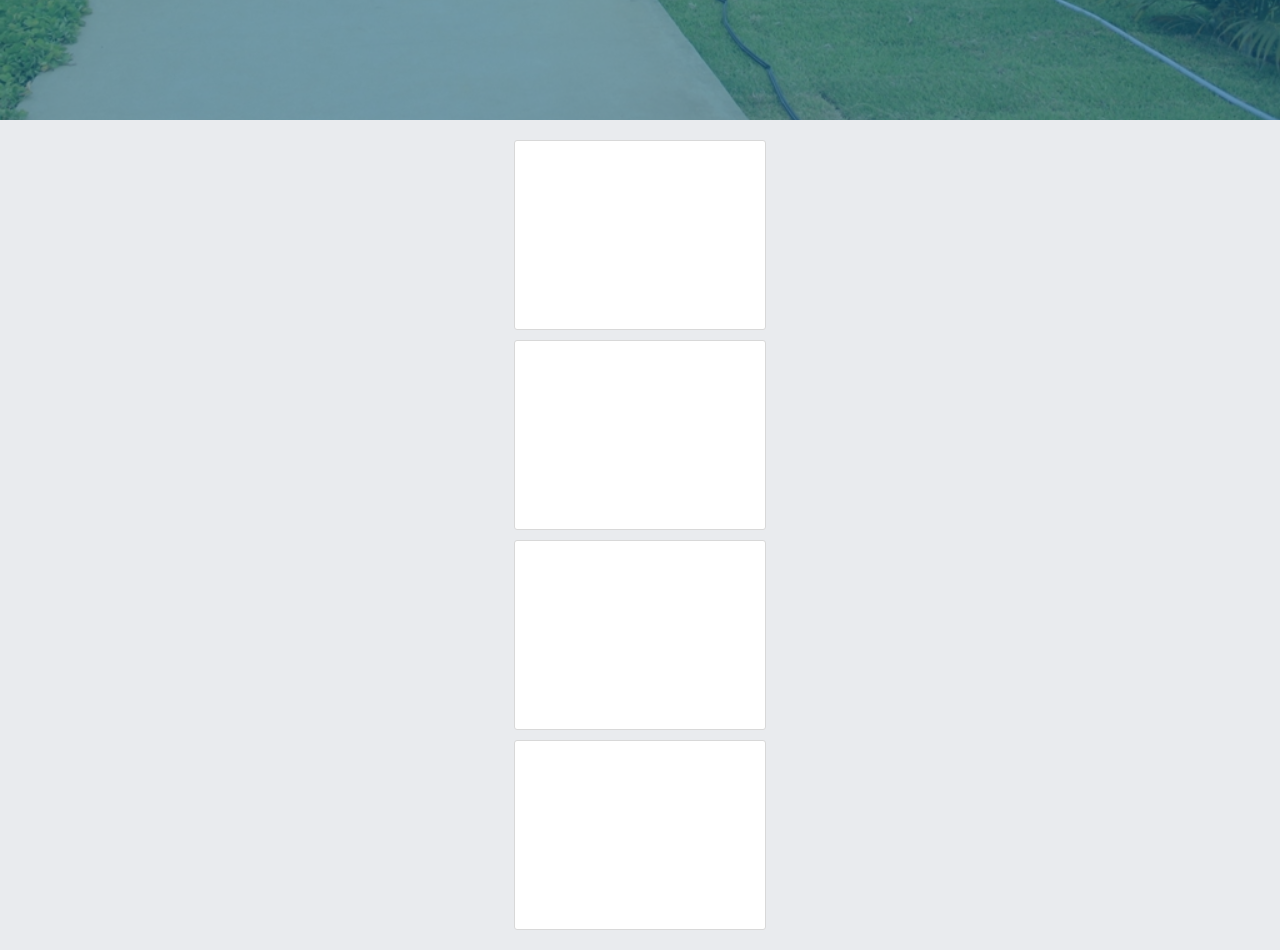
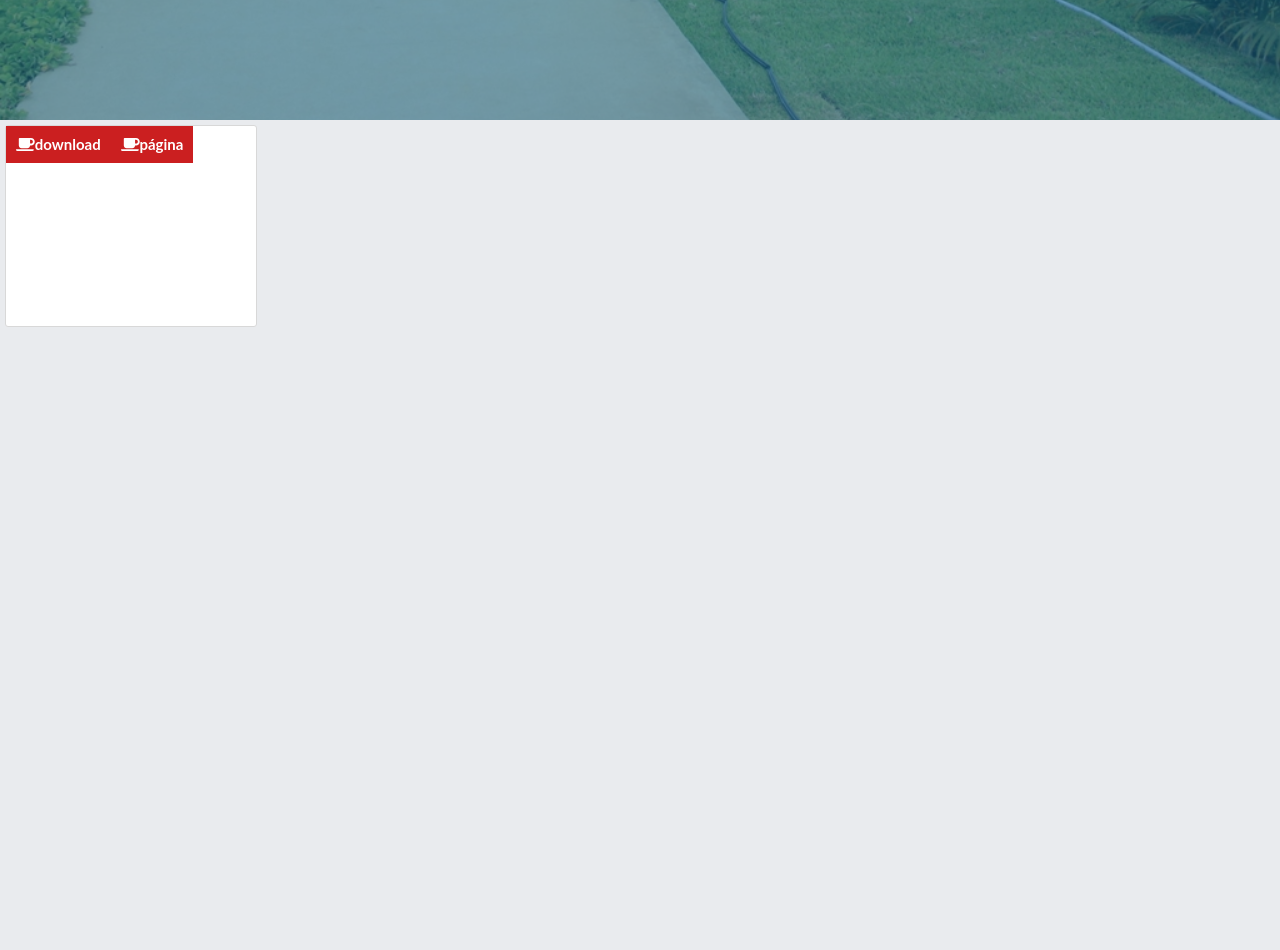
Before and after one commit to ifpe-cti/ifpe-cti.github.io, a React (Create React App) app: page / in a window 1280 px wide. Shown: the part 680-1630 px from the top of the page. After the commit the page ends 1012 px from the top, so only its background shows below. Built offline with nearby package versions, Linux system fonts and the light colour scheme.

Commit message:
criado a estrutura inicial do componente ButtonIcon

```diff
--- /dev/null
+++ b/src/components/ButtonIcon/index.jsx
@@ -0,0 +1,15 @@
+import React, { Component } from 'react'
+import { FontAwesomeIcon } from '@fortawesome/react-fontawesome'
+import { faCoffee } from '@fortawesome/free-solid-svg-icons'
+import { Button } from './styles'
+
+export default class BottonIcon extends Component {
+    render() {
+        return (
+            <Button>
+                <FontAwesomeIcon icon={faCoffee}/>
+                {this.props.value}
+            </Button>
+        )
+    }
+}
--- /dev/null
+++ b/src/components/ButtonIcon/styles.js
@@ -0,0 +1,14 @@
+import styled from 'styled-components'
+
+export const Button = styled.button`
+    border: none;
+    padding: 10px;
+    background: #cb1f20;
+    font-weight: bold;
+    color: #FFF;
+
+    &:hover{
+        background: #961515;
+        cursor: pointer;
+    }
+`
--- a/src/components/CardProject/index.jsx
+++ b/src/components/CardProject/index.jsx
@@ -1,17 +1,24 @@
 import React from 'react'
-import { Card, Container } from './styles'
+import { Card, Container, ContainerAction } from './styles'
+import ButtonIcon from '../ButtonIcon'
 
 export default class CardProject extends React.Component {
 
 
     render() {
         return (
-            <Container>
-                <Card/>
-                <Card/>
-                <Card/>
-                <Card/>
-            </Container>
+            <Card>
+                <ContainerAction>
+                    <ButtonIcon
+                        icon={"fa-bars"}
+                        value={"download"}
+                    />
+                    <ButtonIcon
+                        icon={"fa-bars"}
+                        value={"página"}
+                    />
+                </ContainerAction>
+            </Card>
         )
     }
 }
--- a/src/components/CardProject/styles.js
+++ b/src/components/CardProject/styles.js
@@ -17,3 +17,7 @@ export const Container = styled.div`
     align-items: center;
     padding: 15px 0;
 `
+
+export const ContainerAction = styled.div`
+
+`
```
